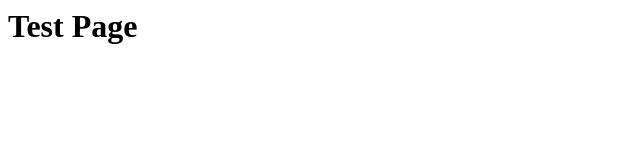
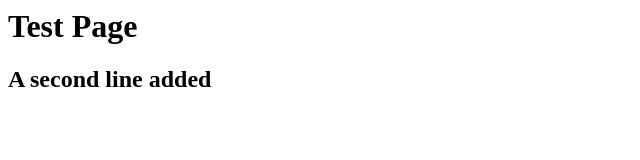
Before and after one commit to ABDallas2/LNX02, a plain HTML site: page index.html in a window 1280 px wide. Shown: the whole page, without its empty margins (0-640 px from the left). Drawn offline with Linux system fonts and the light colour scheme.

Commit message:
Added a second line to index.html

```diff
--- a/index.html
+++ b/index.html
@@ -4,5 +4,6 @@
 </head>
 <body>
 	<h1>Test Page</h1>
+	<h2>A second line added</h2>
 </body>
 </html>
```
